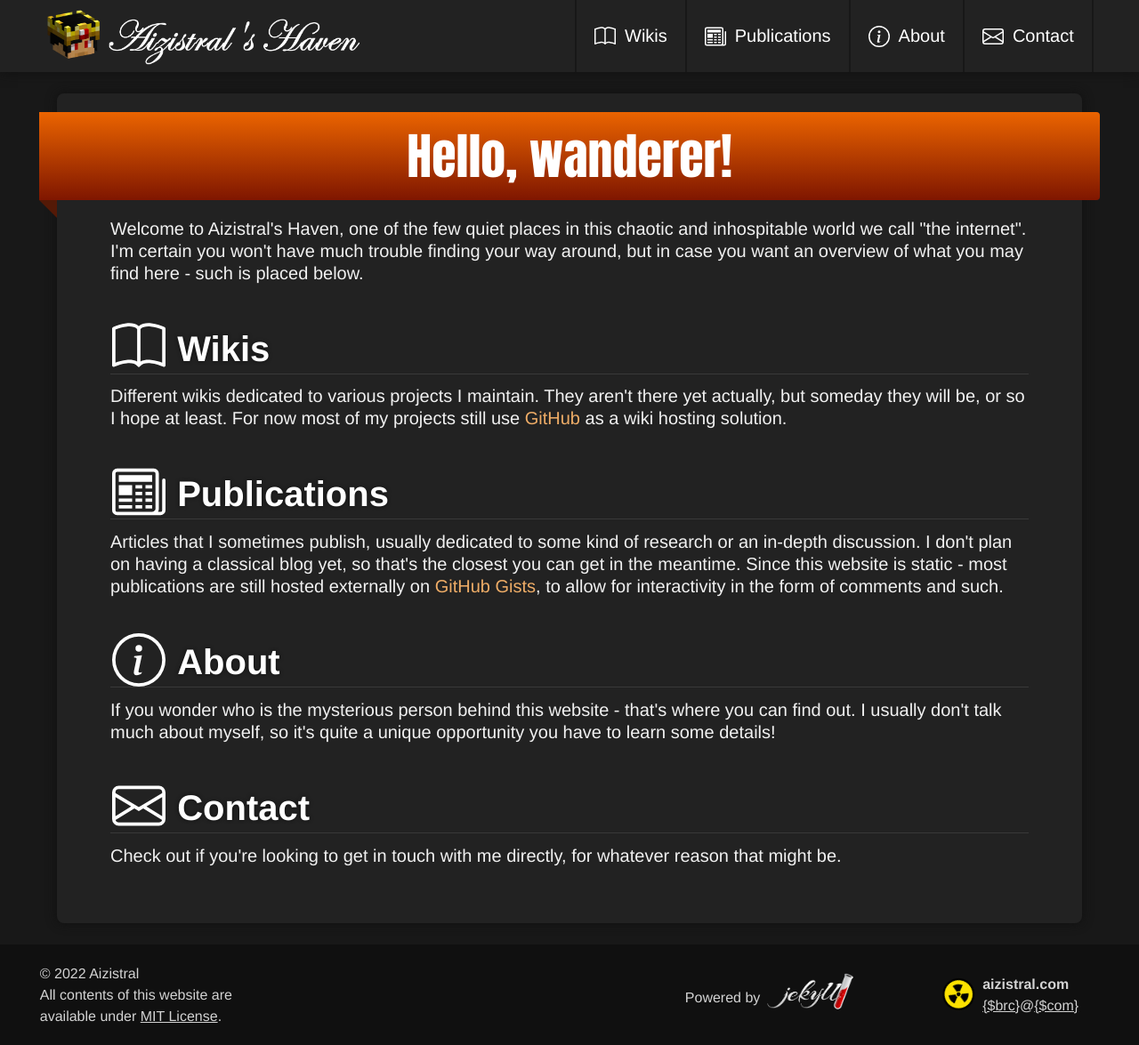
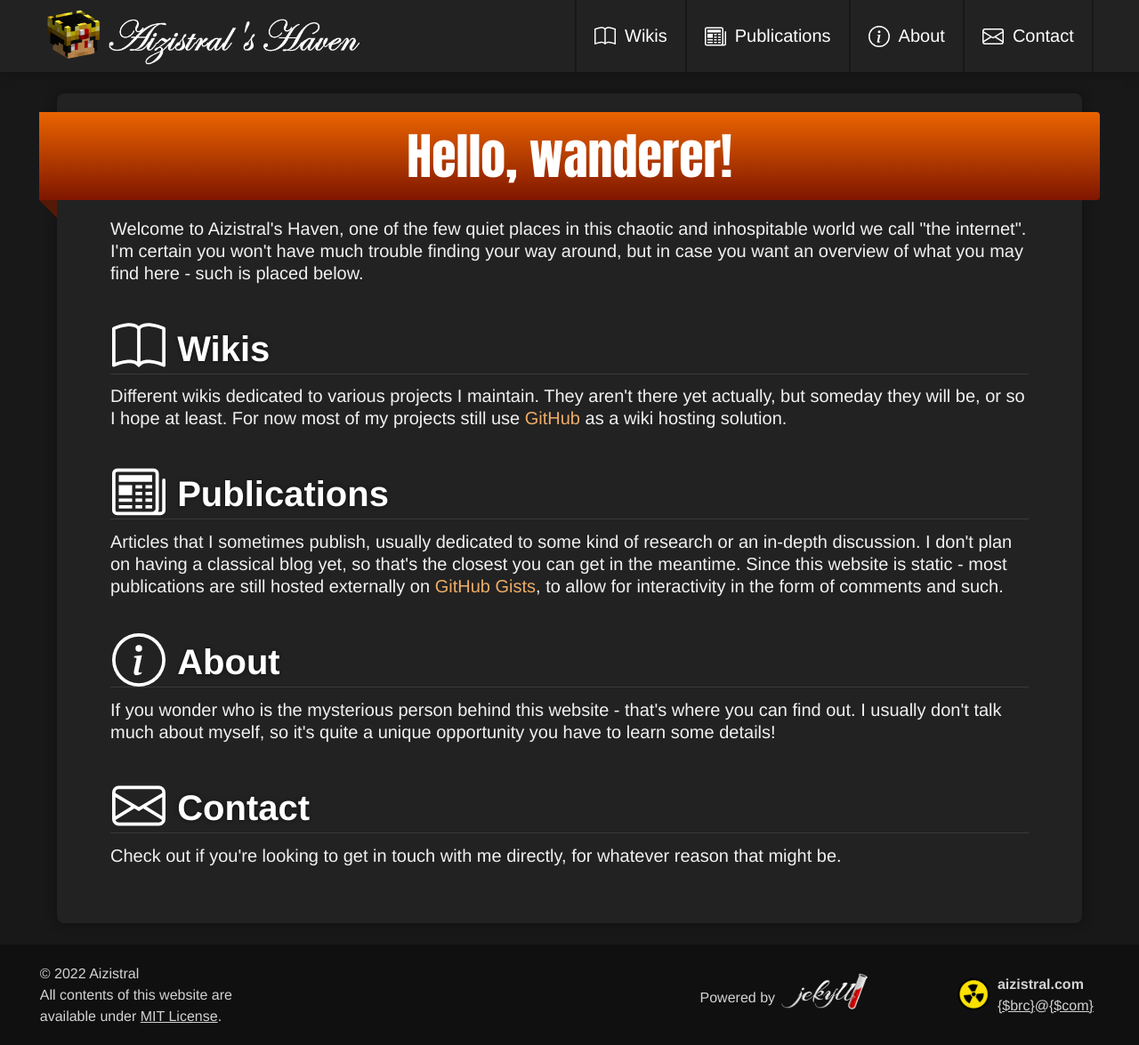
Before and after one commit to Aizistral-Studios/aizistral.com, a Jekyll site: the page built from index.html, in a window 1280 px wide. Shown: the whole page at 89% size. Built offline with Jekyll 4.4.1, drawn with Linux system fonts in a browser that asks for light colours; some web fonts are replaced.

Commit message:
Footer adaptivity tweaks

```diff
--- a/_layouts/default.html
+++ b/_layouts/default.html
@@ -61,7 +61,7 @@
 				All contents of this website are<br />available under <a class="footer-link" target="_blank" href="https://github.com/Aizistral-Studios/aizistral.com/blob/master/LICENSE">MIT License</a>.</p>
 			<div class="footer-right footer-section">
 				<noscript>
-					<p class="footer-text javascript-text">No JavaScript {% include inline_icon.html png="/assets/emoji/gigachad.webp" %}</p>
+					<p class="footer-subsection footer-text javascript-text">No JavaScript {% include inline_icon.html png="/assets/emoji/gigachad.webp" %}</p>
 				</noscript>
 				<p class="footer-text jekyll-text">Powered by <a class="footer-link" target="_blank" href="https://jekyllrb.com"><img class="jekyll-logo" src="/assets/images/jekyll_light.png" alt="Jekyll Logo"></a></p>
 
--- a/_sass/adaptivity.scss
+++ b/_sass/adaptivity.scss
@@ -189,4 +189,8 @@
 		margin-top: 8px;
 		margin-bottom: 12px;
 	}
+
+	footer {
+		padding-inline: 20px;
+	}
 }
--- a/_sass/layouts.scss
+++ b/_sass/layouts.scss
@@ -96,7 +96,7 @@
 	flex-direction: row;
 	flex-wrap: nowrap;
 	align-items: center;
-	padding-right: 16px;
+	// padding-right: 16px;
 }
 
 .footer-right {
@@ -108,7 +108,7 @@
 }
 
 .footer-right-last {
-	min-width: 11.1875rem;
+	min-width: max-content;
 }
 
 .jekyll-logo {
```
